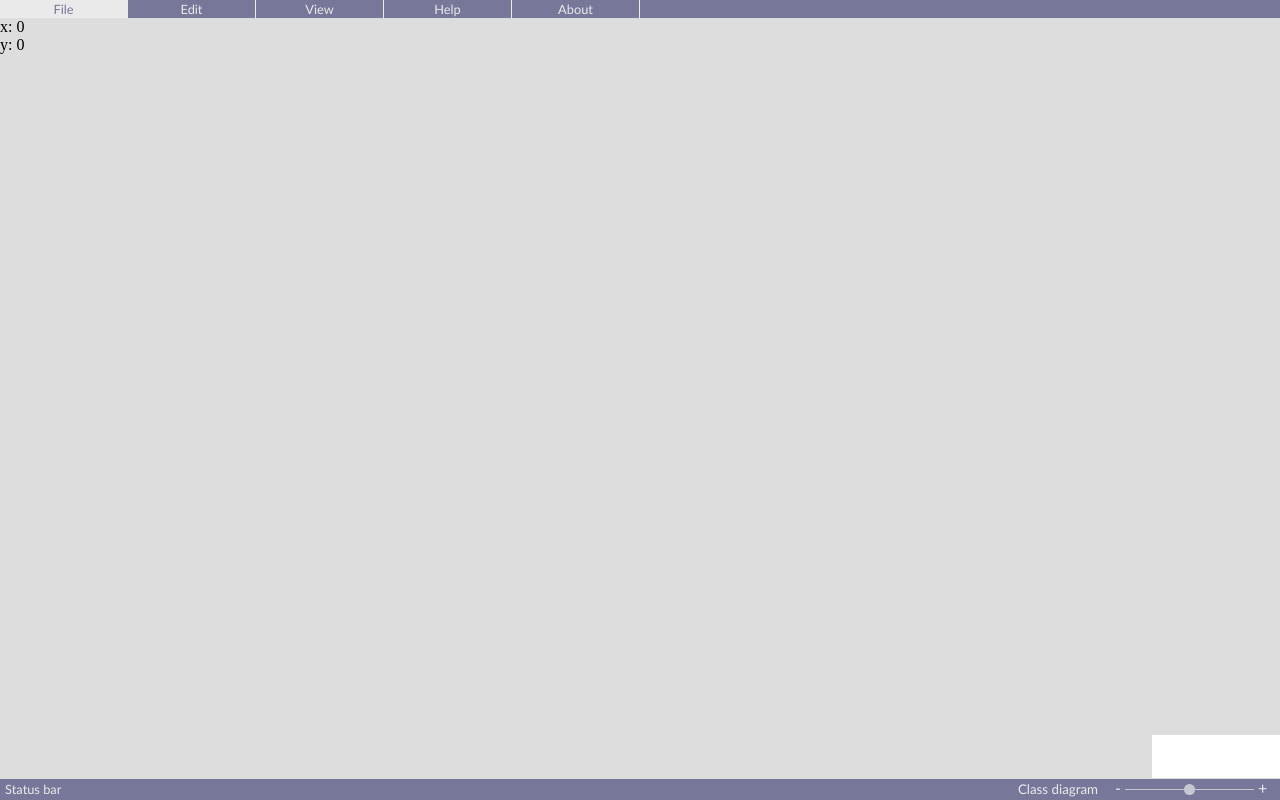
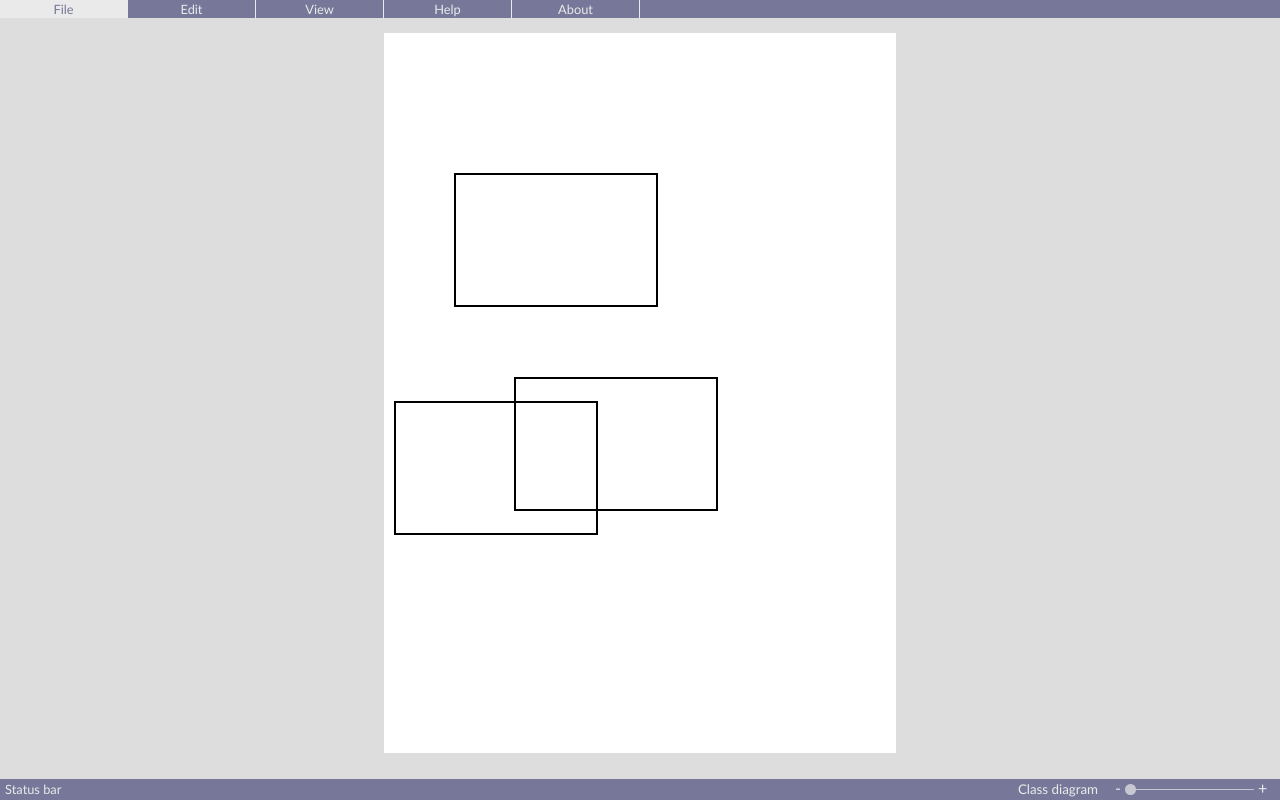
Before and after one commit to Matveyushka/cheukka, a React app: page / in a window 1280 px wide. Built offline with nearby package versions, Linux system fonts and the light colour scheme.

Commit message:
improved zoom (but bad code structure)

```diff
--- a/sass/Canvas.scss
+++ b/sass/Canvas.scss
@@ -3,3 +3,30 @@
   width: 100%;
   background-color: white;
 }
+
+#b1 {
+  position: relative;
+  left: 70px;
+  top: 140px;
+  width: 200px;
+  height: 130px;
+  border: 2px solid black;
+}
+
+#b2 {
+  position: relative;
+  left: 130px;
+  top: 210px;
+  width: 200px;
+  height: 130px;
+  border: 2px solid black;
+}
+
+#b3 {
+  position: relative;
+  left: 10px;
+  top: 100px;
+  width: 200px;
+  height: 130px;
+  border: 2px solid black;
+}
--- a/sass/Workspace.scss
+++ b/sass/Workspace.scss
@@ -29,10 +29,7 @@
 }
 
 .canvas-wrapper {
-  border-top: 90vh solid transparent;
-  border-bottom: 90vh solid transparent;
-  border-right: 90vw solid transparent;
-  border-left: 90vw solid transparent;
+  position: relative;
 }
 
 .debug {
--- a/src/components/Canvas.tsx
+++ b/src/components/Canvas.tsx
@@ -9,6 +9,9 @@ export const Canvas = (props: CanvasProps) => {
 
   return (
     <div className="diagram-canvas">
+      <div id="b1"></div>
+      <div id="b2"></div>
+      <div id="b3"></div>
     </div>
   )
 }
--- a/src/components/StatusBar.tsx
+++ b/src/components/StatusBar.tsx
@@ -2,6 +2,7 @@ import * as React from 'react'
 import { useDispatch, useSelector } from 'react-redux'
 import { setScale, increaseScale, decreaseScale, setScaleFocusX, setScaleFocusY } from '../actions'
 import { Store } from '../stores'
+import { MIN_SCALE, MAX_SCALE } from '../constants'
 
 export interface StatusBarProps {
 
@@ -43,7 +44,7 @@ export const StatusBar = (props: StatusBarProps) => {
         <input
           id="typeinp"
           type="range"
-          min="0" max="200"
+          min={MIN_SCALE} max={MAX_SCALE}
           value={scale}
           onChange={handleChange}
           step="5"
--- a/src/components/Workspace.tsx
+++ b/src/components/Workspace.tsx
@@ -12,17 +12,22 @@ export const Workspace = () => {
   const prevScale = useSelector<Store, number>((state: Store) => state.prevScale)
   const dispatch = useDispatch()
 
+  const defaultCanvasVhHeight = 90
+  const defaultCanvasVhWidth = 64
+  const scaleMultiplier = scale / 100
+  const prevScaleMultiplier = prevScale / 100
+
+  const defaultXEmpty = vwToPx(60)
+  const defaultYEmpty = vhToPx(60)
+  const defaultXOffset = vwToPx(10) + vhToPx(defaultCanvasVhWidth) / 2
+  const defaultYOffset = vhToPx(10) + vhToPx(defaultCanvasVhHeight) / 2 + 25
+
   const [lastXMovement, setLastXMovement] = React.useState<number>(0);
   const [lastYMovement, setLastYMovement] = React.useState<number>(0);
   const [mouseXPosition, setMouseXPosition] = React.useState<number>(0);
   const [mouseYPosition, setMouseYPosition] = React.useState<number>(0);
-
-  const defaultCanvasVhHeight = 90
-  const defaultCanvasVhWidth = 64
-  const defaultXOffset = vwToPx(40 + pxToVw(vhToPx(defaultCanvasVhWidth)) / 2)
-  const defaultYOffset = vhToPx(40 + defaultCanvasVhHeight / 2) + 25
-  const scaleMultiplier = scale / 100
-  const prevScaleMultiplier = prevScale / 100
+  const [offsetX, setOffsetX] = React.useState<number>(defaultXOffset);
+  const [offsetY, setOffsetY] = React.useState<number>(defaultYOffset);
 
   const mouseMoveHandler = (event: any) => {
     setMouseXPosition(event.clientX)
@@ -38,6 +43,12 @@ export const Workspace = () => {
     setMouseYPosition(event.clientY)
   }
 
+  const scrollHandler = (event: any) => {
+    let thisElement = document.getElementsByClassName('workspace')[0]
+    setOffsetX(thisElement.scrollLeft)
+    setOffsetY(thisElement.scrollTop)
+  }
+
   const preventContextMenu = (event: any) => {
     event.preventDefault()
     return false
@@ -50,59 +61,67 @@ export const Workspace = () => {
       if (wheelDelta < 0) {
         dispatch(increaseScale(5))
       }
-      else if (wheelDelta > 0) dispatch(decreaseScale(5))
+      else if (wheelDelta > 0) {
+        dispatch(decreaseScale(5))
+      }
     }
   }
 
   React.useEffect(() => {
     let thisElement = document.getElementsByClassName('workspace')[0]
-    thisElement.scrollTop = defaultYOffset;
-    thisElement.scrollLeft = defaultXOffset;
-    thisElement.addEventListener("mousewheel", onWheelHandler, { passive: false });
-  }, [])
 
-  React.useEffect(() => {
-    let thisElement = document.getElementsByClassName('workspace')[0]
+    setOffsetX(thisElement.scrollLeft)
+    setOffsetY(thisElement.scrollTop)
     thisElement.scrollTop -= lastYMovement;
     thisElement.scrollLeft -= lastXMovement;
+
   }, [lastXMovement, lastYMovement])
 
   React.useEffect(() => {
     let thisElement = document.getElementsByClassName('workspace')[0]
-    const deltaScale = scale - prevScale
 
-    const canvasXBegin = vwToPx(90) - thisElement.scrollLeft;
-    const canvasXEnd = canvasXBegin + vhToPx(defaultCanvasVhWidth) * prevScaleMultiplier
-    const canvasWidth = vhToPx(defaultCanvasVhWidth) * prevScaleMultiplier
+    const mfxo = mouseXPosition + offsetX
+    const mfyo = mouseYPosition - 18 + offsetY
 
-    const k = (mouseXPosition - canvasXBegin) / canvasWidth
+    const wid = vhToPx(defaultCanvasVhWidth) * scaleMultiplier + defaultXEmpty * 2
+    const hei = vhToPx(defaultCanvasVhHeight) * scaleMultiplier + defaultYEmpty * 2
 
-    console.log(deltaScale)
-    console.log(canvasXBegin)
-    console.log(canvasXEnd)
-    console.log(canvasWidth)
-    console.log(k)
+    const prevwid = vhToPx(defaultCanvasVhWidth) * prevScaleMultiplier + defaultXEmpty * 2
+    const prevhei = vhToPx(defaultCanvasVhHeight) * prevScaleMultiplier + defaultYEmpty * 2
 
-    //thisElement.scrollTop += deltaScale / 100 * vhToPx(defaultCanvasVhHeight) * (mouseYPosition - yCanvasPosition) / vhToPx(defaultCanvasVhHeight)
+    const mfxn = (mfxo - defaultXEmpty) * (wid - defaultXEmpty * 2) / (prevwid - defaultXEmpty * 2) + defaultXEmpty
+    const mfyn = (mfyo - defaultYEmpty) * (hei - defaultYEmpty * 2) / (prevhei - defaultYEmpty * 2) + defaultYEmpty
 
-    console.log(thisElement.scrollLeft)
-    thisElement.scrollLeft += deltaScale / 100 * canvasWidth * k
-    console.log(thisElement.scrollLeft)
+    const ofX = mfxn - mouseXPosition
+    const ofY = mfyn - mouseYPosition + 18
+
+    setOffsetX(ofX)
+    setOffsetY(ofY)
+    thisElement.scrollLeft = ofX;
+    thisElement.scrollTop = ofY;
   }, [scale])
+
+  React.useEffect(() => {
+    let thisElement = document.getElementsByClassName('workspace')[0]
+    thisElement.addEventListener("mousewheel", onWheelHandler, { passive: false });
+  }, [])
 
   return (
     <div className="workspace"
       onMouseEnter={mouseEnterHandler}
       onMouseMove={mouseMoveHandler}
       onContextMenu={preventContextMenu}
+      onScroll={scrollHandler}
     >
-      <div className="debug">
-        x: {mouseXPosition} <br/>
-        y: {mouseYPosition} <br/>
-      </div>
       <div className="canvas-wrapper" style={{
-        height: defaultCanvasVhHeight * scaleMultiplier + 'vh',
-        width: defaultCanvasVhWidth * scaleMultiplier + 'vh',
+        height: defaultCanvasVhHeight + 'vh',
+        width: defaultCanvasVhWidth + 'vh',
+        borderRight: defaultXEmpty / scaleMultiplier + 'px solid transparent',
+        borderLeft: defaultXEmpty / scaleMultiplier + 'px solid transparent',
+        borderTop: defaultYEmpty / scaleMultiplier + 'px solid transparent',
+        borderBottom: defaultYEmpty / scaleMultiplier + 'px solid transparent',
+        transform: `scale(${scaleMultiplier})`,
+        transformOrigin: `0 0`,
       }}>
         <Canvas>
         </Canvas>
--- a/src/constants/index.ts
+++ b/src/constants/index.ts
@@ -18,3 +18,7 @@ export type SET_XOFFSET = typeof SET_XOFFSET
 
 export const SET_YOFFSET = 'SET_YOFFSET'
 export type SET_YOFFSET = typeof SET_YOFFSET
+
+export const MAX_SCALE = 300
+
+export const MIN_SCALE = 100
--- a/src/reducers/index.ts
+++ b/src/reducers/index.ts
@@ -7,22 +7,25 @@ import {
   SET_XOFFSET,
   SET_YOFFSET,
   INCREASE_SCALE,
-  DECREASE_SCALE
+  DECREASE_SCALE,
+
+  MAX_SCALE,
+  MIN_SCALE
 } from '../constants';
 
 export const mainReducer = (state: Store, action: Action) : Store => {
 
   switch (action.type) {
     case SET_SCALE:
-      return { ...state, prevScale: state.scale, scale: action.scale }
+      return { ...state, prevScale: +state.scale, scale: +action.scale }
     case INCREASE_SCALE:
-      if (state.scale + action.scale <= 200) {
-        return { ...state, prevScale: state.scale,  scale: state.scale + action.scale }
+      if (state.scale + action.scale <= MAX_SCALE) {
+        return { ...state, prevScale: +state.scale,  scale: +state.scale + action.scale }
       }
       return state
     case DECREASE_SCALE:
-      if (state.scale - action.scale >= 0) {
-        return { ...state, prevScale: state.scale,  scale: state.scale - action.scale }
+      if (state.scale - action.scale >= MIN_SCALE) {
+        return { ...state, prevScale: +state.scale,  scale: +state.scale - action.scale }
       }
       return state
     case SET_SCALE:
```
